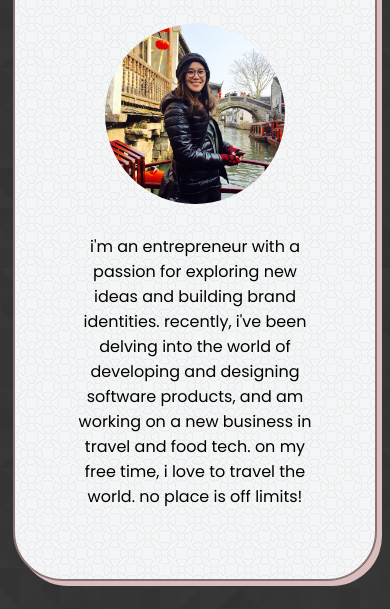
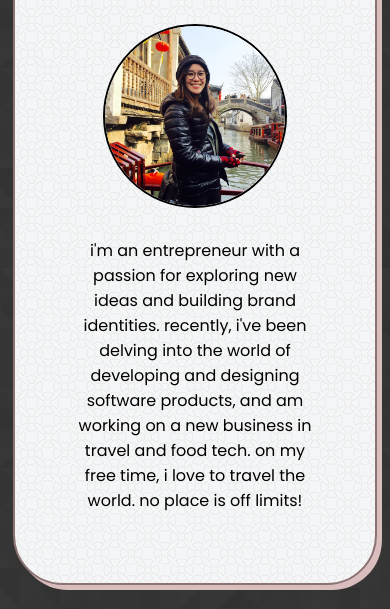
Before and after one commit to ivyyu10/profile, a plain HTML site: page index.html in a window 390 px wide. Shown: the part 212-821 px from the top of the page. Drawn offline with Linux system fonts and the light colour scheme.

Commit message:
updated social naming

```diff
--- a/style.css
+++ b/style.css
@@ -27,8 +27,8 @@ p {
   width: 180px;
   height: 180px;
   object-fit: cover;
+  border: 2px solid black;
   border-radius: 50%
-  /*border: 2px solid #dabebe;*/
 }
 
 .container {
@@ -46,17 +46,17 @@ p {
 }
 
 @media (max-width: 960px) {
-  .container {
+  .container, .social {
     width: 700px;
   }
 }
 @media (max-width: 720px) {
-  .container {
+  .container, .social {
     width: 500px;
   }
 }
 @media (max-width: 540px) {
-  .container {
+  .container, .social {
     width: 300px;
   }
 }
```
